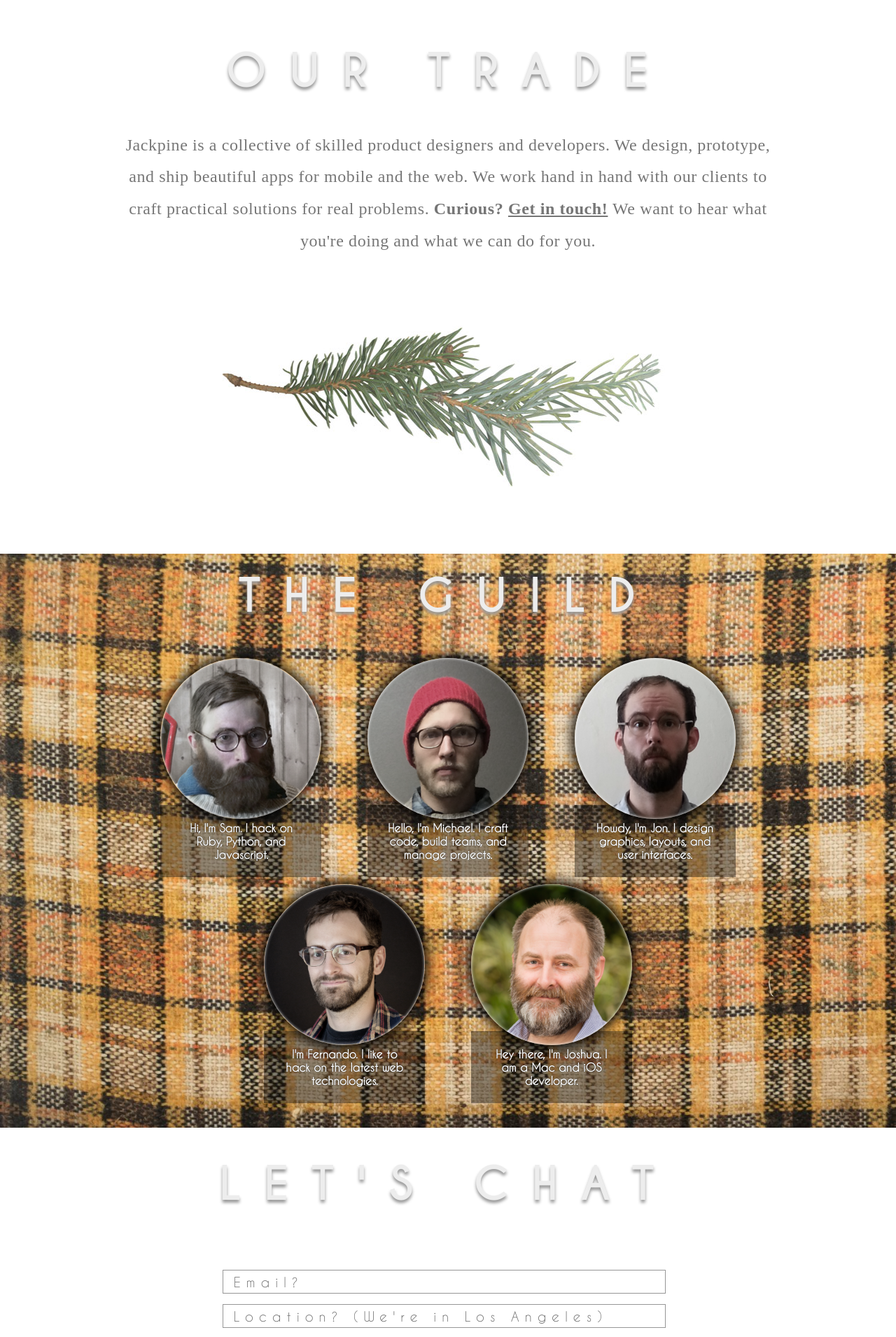
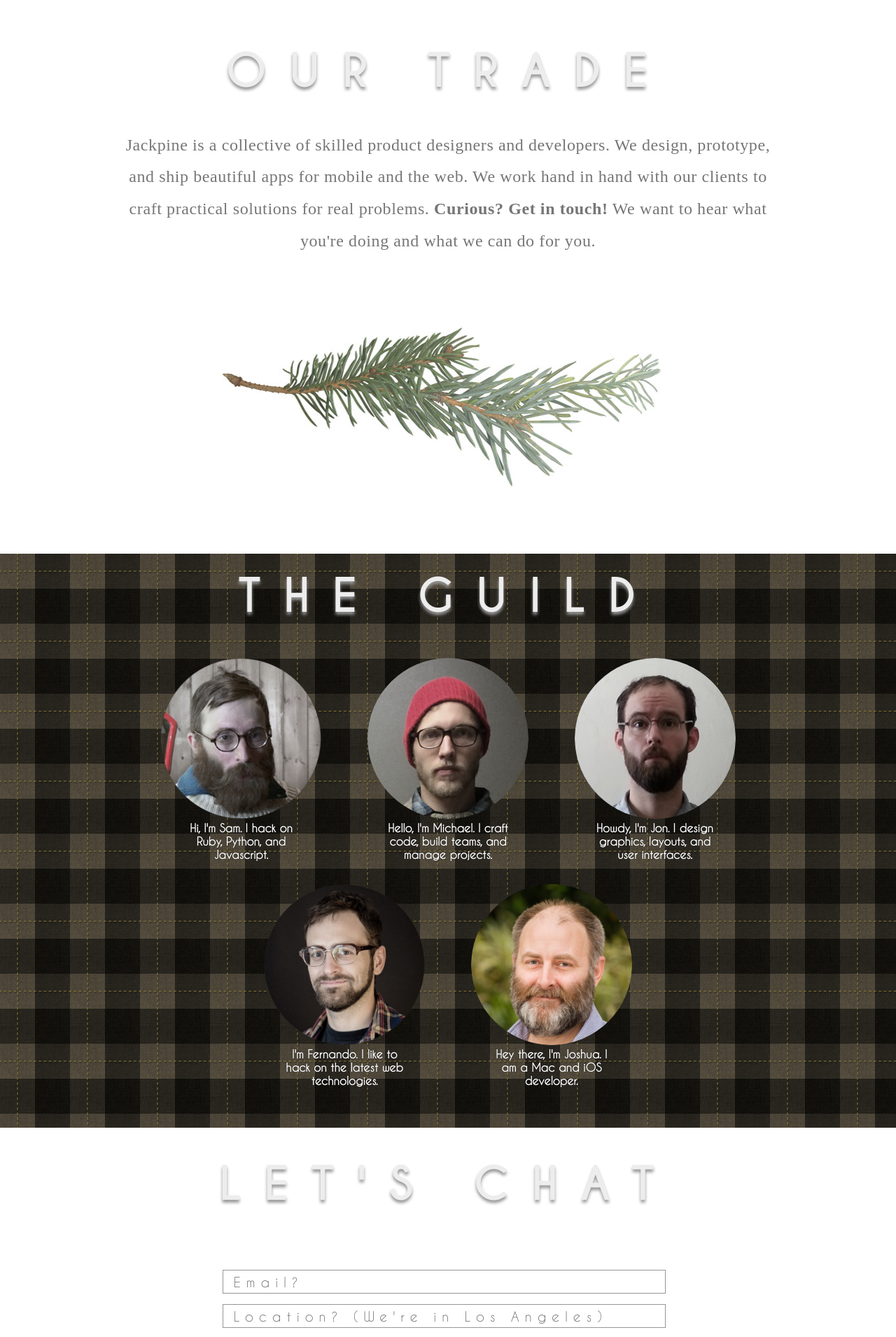
Before and after one commit to jackpine/jackpine.github.com, a Jekyll site: the page built from index.html, in a window 1280 px wide. Shown: the part 902-2812 px from the top of the page at 70% size. Built offline with Jekyll 4.4.1, drawn with Linux system fonts in a browser that asks for light colours; Markdown is read by kramdown in place of the engine named in the settings.

Commit message:
clean tile background. so long dirty couch

```diff
--- a/css/style.scss
+++ b/css/style.scss
@@ -171,7 +171,10 @@
       font-size: 16px;
     }
     a, a:link, a:visited, a:hover, a:active {
+      font-weight: bold;
       color: $grey_text;
+    }
+    a:hover {
       text-decoration: underline;
     }
   }
@@ -186,10 +189,8 @@
 }
 
 #the_guild {
-  background-image: url("../img/wide-couch.jpg");
-  background-size: cover;
+  background-image: url("../img/FLANNEL.jpg");
   @media (max-width: $screen-sm-min) {
-    background-image: url("../img/tall-couch.jpg");
     padding-bottom: 10px;
     .headshots li {
       .photo-frame {
@@ -217,7 +218,6 @@
       .head-title {
         width: 80%;
         padding: 10%;
-        background: rgba(0, 0, 0, 0.39);
         color: white;
         font-weight: bold;
         font-size: 16px;
@@ -230,13 +230,11 @@
         margin-left: auto;
         margin-right: auto;
         margin-bottom: -20px;
-        @include box-shadow(0px 0px 18px 4px #000);
         border-radius: 50%;
         @include size(230px, 230px);
       }
       .circle {
         position: absolute;
-        @include box-shadow(inset 0 0 4px #fff);
         @include size(230px, 230px);
         z-index: 5;
         border-radius: 50%;
--- a/index.html
+++ b/index.html
@@ -30,10 +30,7 @@
       Jackpine is a collective of skilled product designers and developers.
       We design, prototype, and ship beautiful apps for mobile and the web.
       We work hand in hand with our clients to craft practical solutions for real problems.
-      <strong>
-        Curious?
-        <a href="#lets_chat">Get in touch!</a>
-      </strong>
+      <a href="#lets_chat">Curious? Get in touch!</a>
       We want to hear what you're doing and what we can do for you.
     </p>
     <img id="spruce_bough" src="img/spruce_bough.jpg">
```
Also changed, not shown: img/FLANNEL.jpg (added), img/tall-couch.jpg (deleted), img/wide-couch.jpg (deleted).
